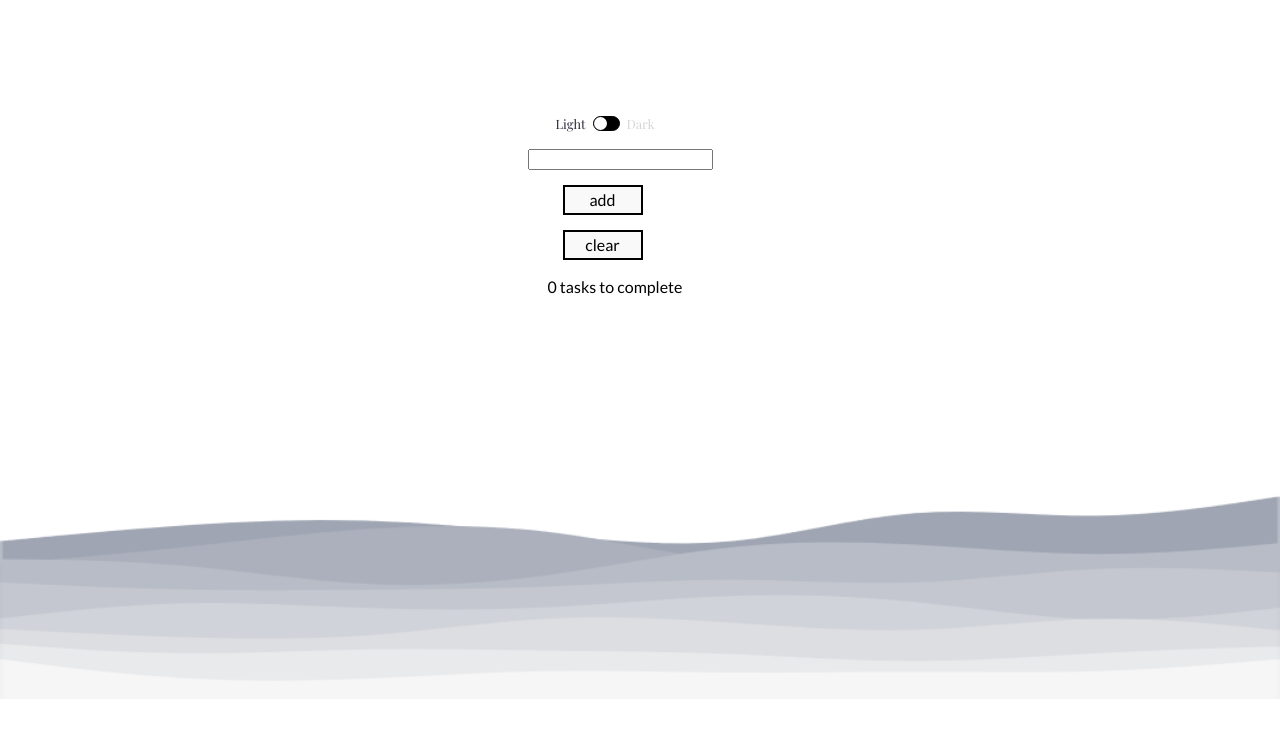
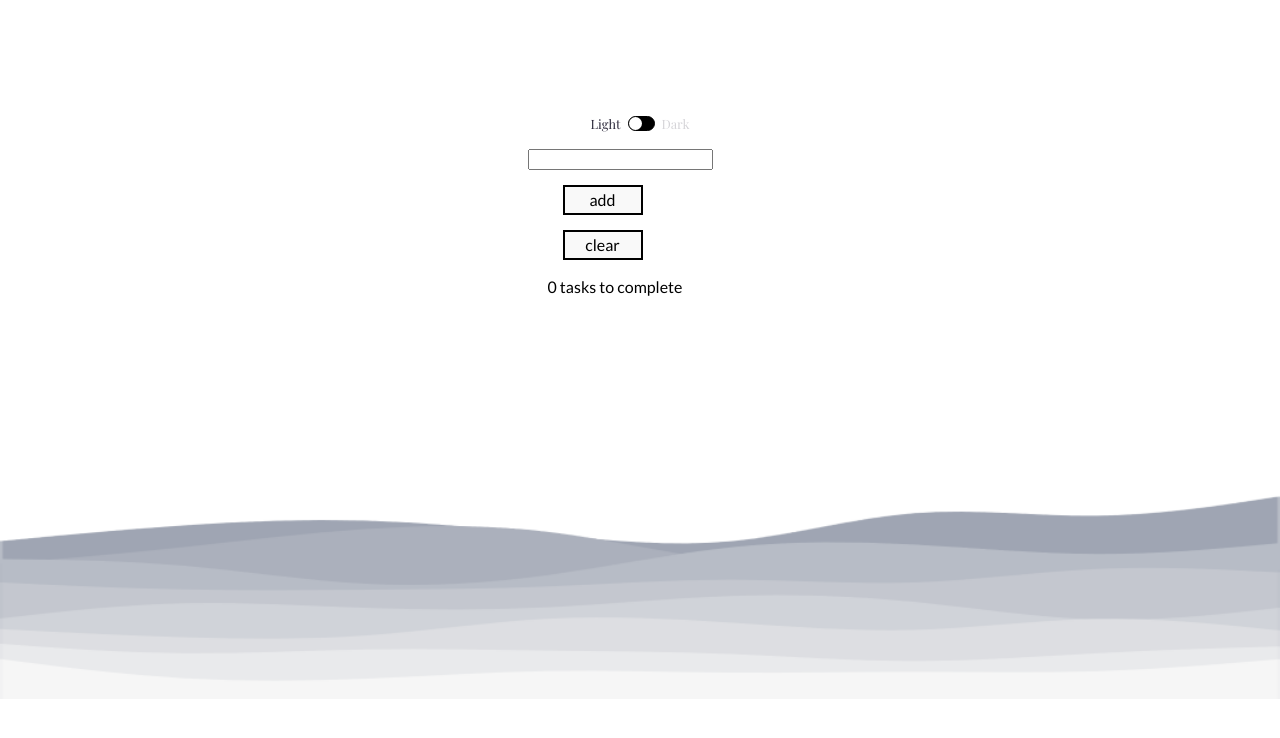
Before and after one commit to Mkhaleddd/To-Do-List, a React (Vite) app: page / in a window 1280 px wide. Shown: the top 738 px of the page. Built offline with nearby package versions, Linux system fonts and the light colour scheme.

Commit message:
-css-issue-in-productiom

```diff
--- a/src/App.css
+++ b/src/App.css
@@ -21,17 +21,19 @@ justify-content: center;
 align-content: center;
 align-items: center;
 }
+.container{
+  position: relative;
+  right: 0px;
+}
 img{
   position: relative;
   bottom: 0;
   width: 100%;
   height: 50%;
-
 }
 input[type=text]{
 position: relative;
 right: 20px;
-
 }
 .checkbox-wrapper-11 {
   --text: #414856;
@@ -302,8 +304,6 @@ right: 20px;
   font-family: var(--font-family-serif);
   display: flex;
   align-items: center;
-  position: relative;
-  right: 35px;
 }
 
 .toggler p {
```
